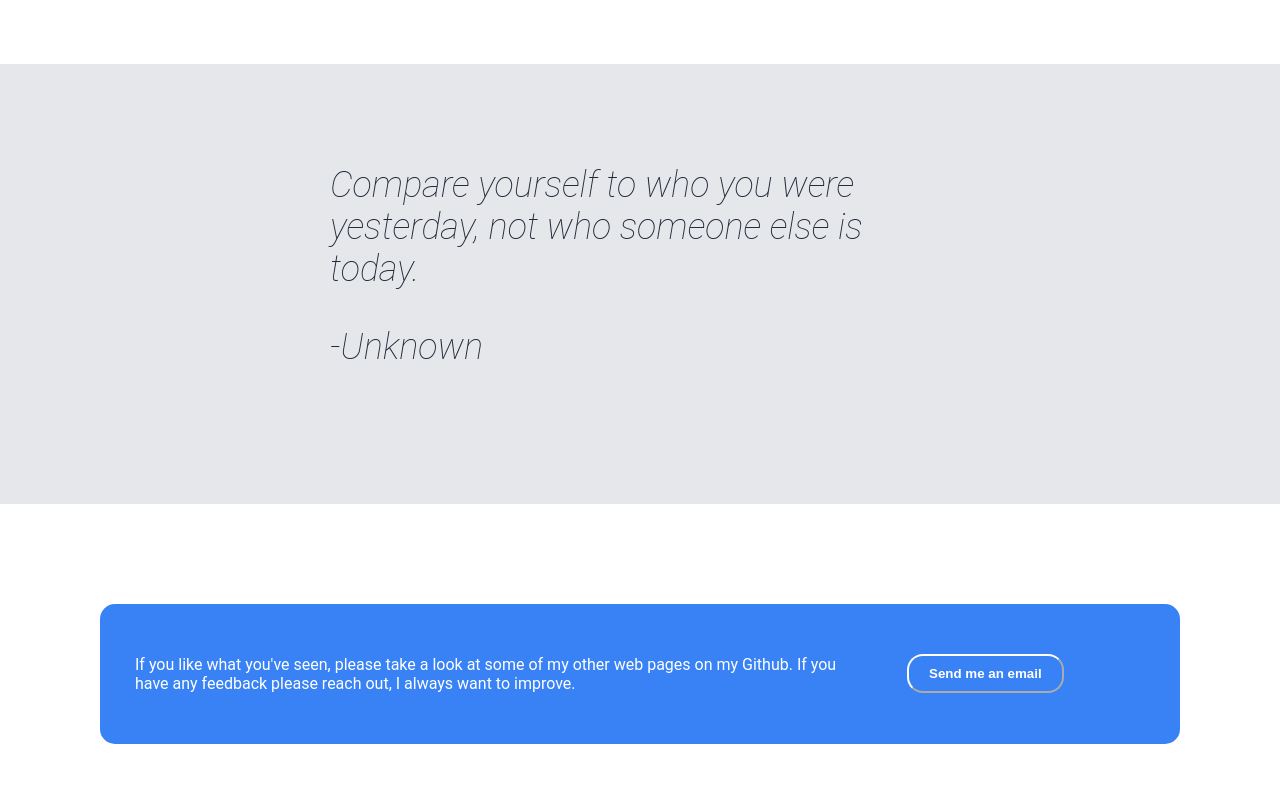
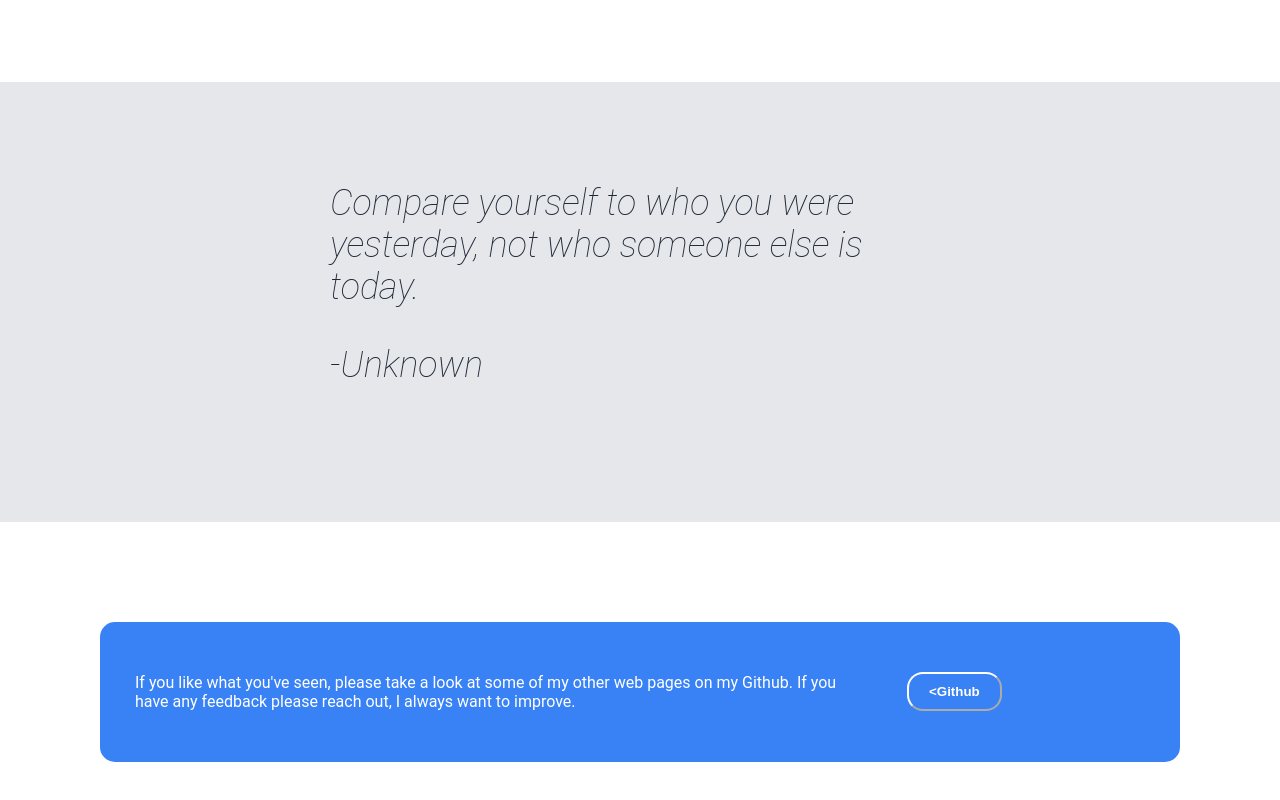
Before and after one commit to jkaiwood/Landing-Page, a plain HTML site: page index.html in a window 1280 px wide. Shown: the part 972-1772 px from the top of the page. Drawn offline with Linux system fonts and the light colour scheme.

Commit message:
Added buttons

```diff
--- a/index.html
+++ b/index.html
@@ -22,6 +22,7 @@
                 <p class="headers" id="secondary-text">I'm Jude, an aspiring developer, and this site shows my knowledge of HTML and CSS.
                     When I'm not working on coding I enjoy traveling, watching shows on Hulu, and spending time with my friends and family.
                 <br>The best place to reach me is at my personal email kaiwoodj.tk@gmail.com.</p>
+                <button class="button" type="button"><a href="mailto:kaiwoodj.tk@gmail.com">Send me an email</a></button>
             </div>
             <div id="hero-image"></div>
         </div>
@@ -69,7 +70,7 @@
                 If you have any feedback please reach out, I always want to improve.</p>
             </div>
                 <div id="call-button">
-                    <button class="button" type="button"><a href="mailto:kaiwoodj.tk@gmail.com">Send me an email</a></button>
+                    <button class="button" type="button"><<a href="https://github.com/jkaiwood">Github</a></button>
                 </div>
         </div>
     </div>
```
